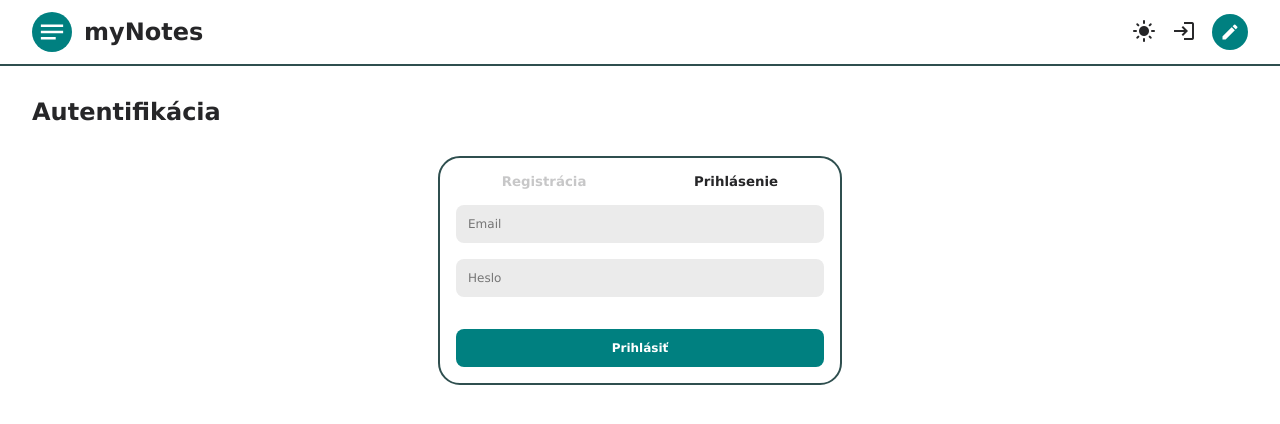
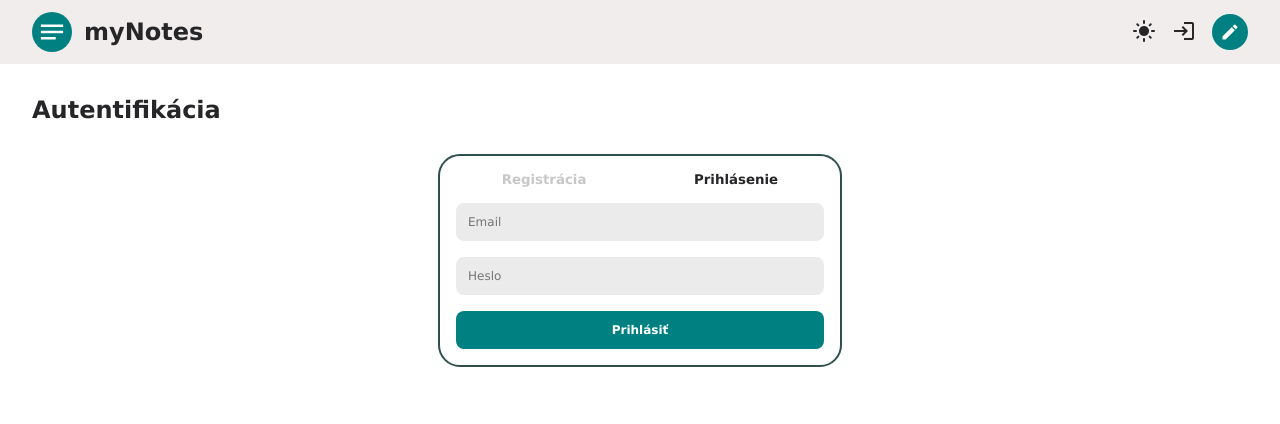
Before and after one commit to realdavone/notes, a React (Vite) app in the folder frontend/: page /auth in a window 1280 px wide. Shown: the top 424 px of the page. Built offline with nearby package versions, Linux system fonts and the light colour scheme.

Commit message:
register/login loader added

```diff
--- /dev/null
+++ b/frontend/src/components/AuthLoader.tsx
@@ -0,0 +1,5 @@
+export default function AuthLoader() {
+  return (
+    <div className="auth-loader"></div>
+  )
+}
--- a/frontend/src/components/LoginForm.tsx
+++ b/frontend/src/components/LoginForm.tsx
@@ -1,5 +1,6 @@
 import React, { FormEvent, useContext, useState } from 'react'
 import { AuthContext } from '../context/auth'
+import AuthLoader from './AuthLoader'
 
 export const LoginForm = ({ callback }: { callback: () => void }) => {
   const { login } = useContext(AuthContext)
@@ -28,8 +29,11 @@ export const LoginForm = ({ callback }: { callback: () => void }) => {
     <form onSubmit={e => handleSubmit(e)}>
       <input type="email" required placeholder='Email' onChange={(e) => setEmail(e.target.value)} autoComplete='email' />
       <input type="password" required placeholder='Heslo' onChange={(e) => setPassword(e.target.value)} autoComplete='current-password'/>
-      <span className='error' style={{ visibility: (error === null ? 'hidden' : 'initial') }}>{error && error}</span>
-      <button disabled={loading}>Prihlásiť</button>
+      {error && <span className='error'>{error && error}</span>}
+      <button disabled={loading}>
+        Prihlásiť
+        {loading && <AuthLoader />}
+      </button>
     </form>
   )
 }
--- a/frontend/src/components/RegisterForm.tsx
+++ b/frontend/src/components/RegisterForm.tsx
@@ -1,4 +1,6 @@
 import { FormEvent, useState } from 'react'
+import BaseFetchResponse from '../types/main'
+import AuthLoader from './AuthLoader'
 
 export const RegisterForm = ({ callback }: { callback: () => void } ) => {
   const [email, setEmail] = useState('')
@@ -19,7 +21,7 @@ export const RegisterForm = ({ callback }: { callback: () => void } ) => {
       body: JSON.stringify({ email, password })
     })
     .then(res => res.json())
-    .then(data => {
+    .then((data: Omit<BaseFetchResponse<unknown>, 'data'>) => {
       if(!data.success) throw(data.message)
       callback()
     })
@@ -31,9 +33,11 @@ export const RegisterForm = ({ callback }: { callback: () => void } ) => {
     <form onSubmit={e => handleSubmit(e)}>
       <input type="email" required placeholder='Email' onChange={(e) => setEmail(e.target.value)} />
       <input type="password" required placeholder='Heslo' onChange={(e) => setPassword(e.target.value)} />
-      <span className='error' style={{ visibility: (error === null ? 'hidden' : 'initial') }}>{error && error}</span>
       {error && <span className='error'>{error && error}</span>}
-      <button disabled={loading}>Registrovať</button>
+      <button disabled={loading}>
+        Registrovať
+        {loading && <AuthLoader />}
+      </button>
     </form>
   )
 }
--- a/frontend/src/main.scss
+++ b/frontend/src/main.scss
@@ -15,6 +15,8 @@
   --text-color-light:#262628;
   --input-background-dark:#343434;
   --input-background-light:#ebebeb;
+  --nav-background-dark:#18181a;
+  --nav-background-light:#f1eded;
 
   --container-padding:2rem;
 }
@@ -30,11 +32,13 @@ body{
     --text-color:var(--text-color-dark);
     --background:var(--background-dark);
     --input-background:var(--input-background-dark);
+    --nav-background:var(--nav-background-dark);
   }
   &[data-dark-theme=false]{
     --text-color:var(--text-color-light);
     --background:var(--background-light);
     --input-background:var(--input-background-light);
+    --nav-background:var(--nav-background-light);
   }
 
   &::-webkit-scrollbar{width:15px;height:15px;}
@@ -70,11 +74,12 @@ nav{
   height:3rem;
   display:flex;
   align-items:center;
-  border-bottom:2px solid darkslategray;
   padding-top:2rem;
   padding-bottom:2rem;
   position:sticky;
   top:0;
+  background-color:var(--nav-background);
+  transition:0.2s ease all;
 
   .left{
     margin-right:auto;
@@ -215,6 +220,9 @@ section.auth{
       border-radius:0.5rem;
       font-size:0.75rem;
       font-weight:700;
+      display:flex;
+      justify-content:center;
+      gap:0.5rem
     }
   }
 }
@@ -462,12 +470,25 @@ form.note{
     }
   }
 }
+
 .loader{
   margin:0 auto;
   width:2rem;
   height:2rem;
   border:0.3rem solid var(--text-color);
   border-right:0.3rem solid transparent;
+  border-radius:50%;
+  animation-duration:1s;
+  animation-name:spin;
+  animation-iteration-count:infinite;
+  animation-timing-function:linear;
+}
+
+.auth-loader{
+  width:1rem;
+  height:1rem;
+  border:0.15rem solid white;
+  border-right:0.15rem solid transparent;
   border-radius:50%;
   animation-duration:1s;
   animation-name:spin;
```
